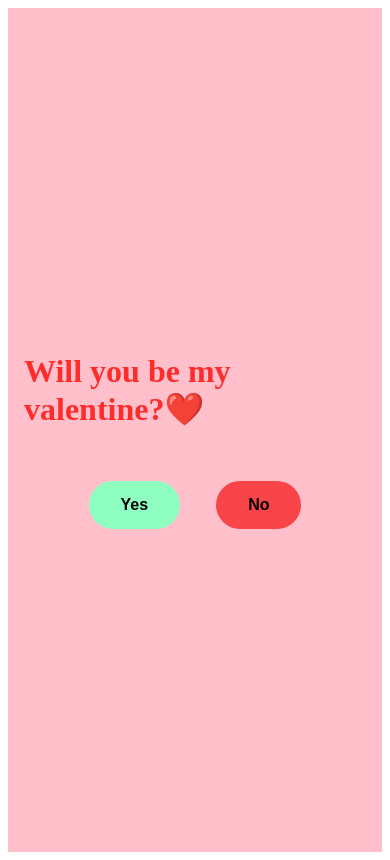
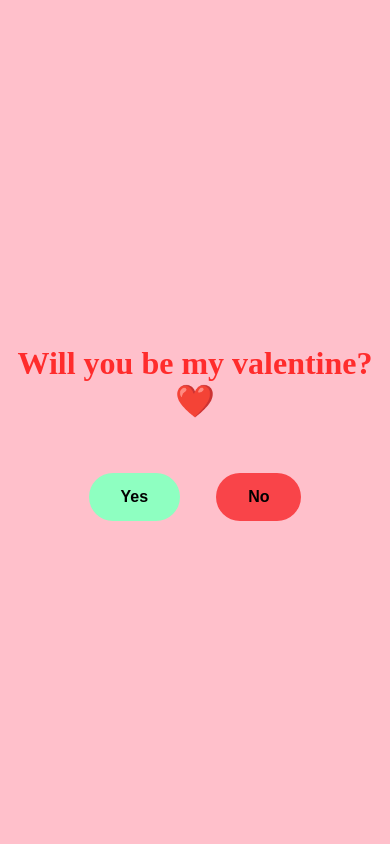
Before and after one commit to JustaProgrammer554/ValentineWebsite, a plain HTML site: page index.html in a window 390 px wide. Drawn offline with Linux system fonts and the light colour scheme.

Commit message:
fix border and adjustment for mobile

```diff
--- a/index.html
+++ b/index.html
@@ -13,8 +13,9 @@
         </div>
         <div class="button">
             <button id="yesBtn" class="yes-btn" onclick="showHearts()">Yes</button>
-            <button id="noBtn" class="no-btn" onmouseover="moveButton()">No</button>
+            <button id="noBtn" class="no-btn" onmouseover="moveButton()" onclick="moveButton()">No</button>
         </div>
+
     </div>
     <script src="index.js"></script>
 </body>
--- a/styles.css
+++ b/styles.css
@@ -1,4 +1,4 @@
-.body {
+body {
     height: 100%;
     width: 100%;
     margin: 0px;
@@ -21,6 +21,7 @@
     flex-direction: column;
     justify-content: center;
     align-items: center;
+    text-align: center;
     margin: 1rem;
 }
 
```
